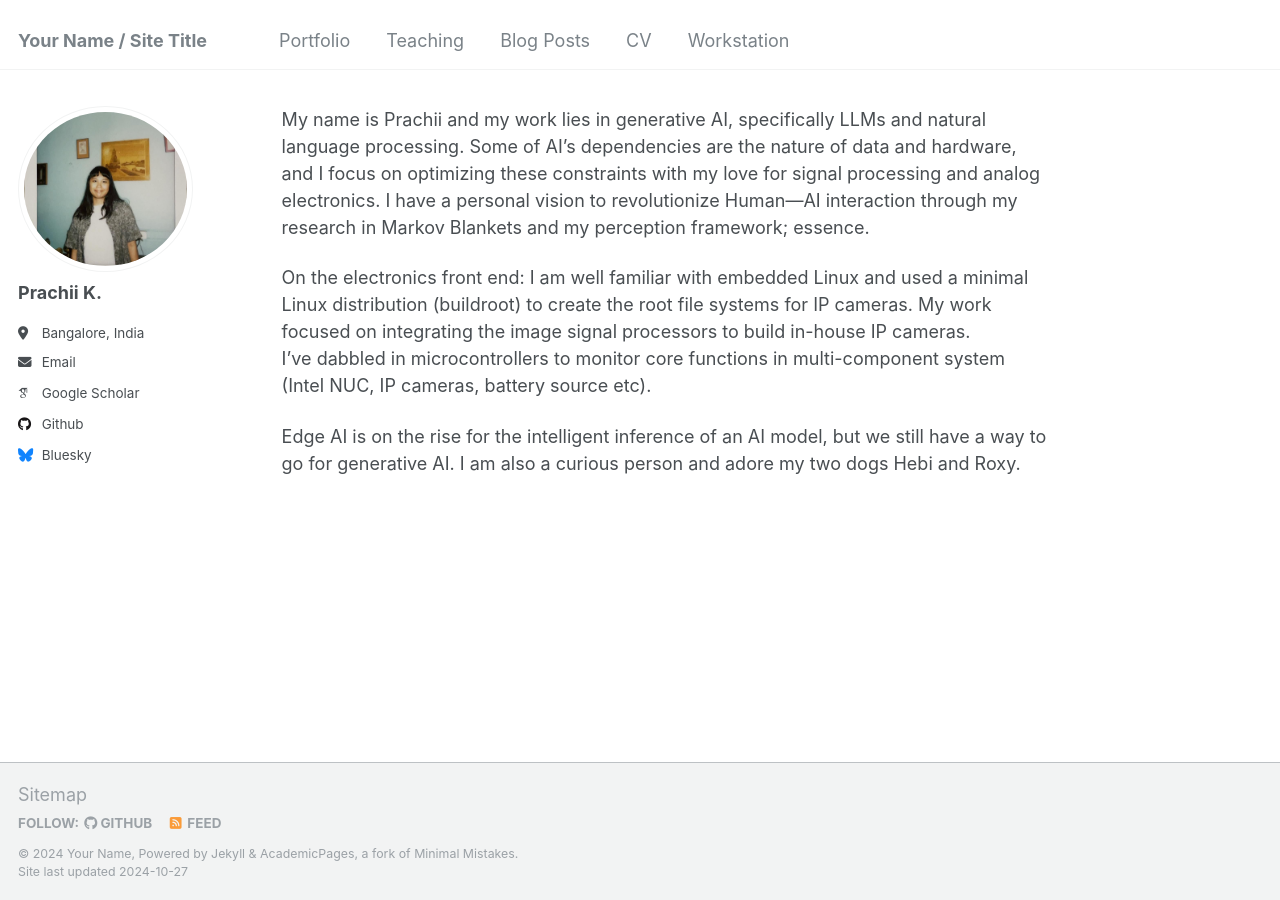
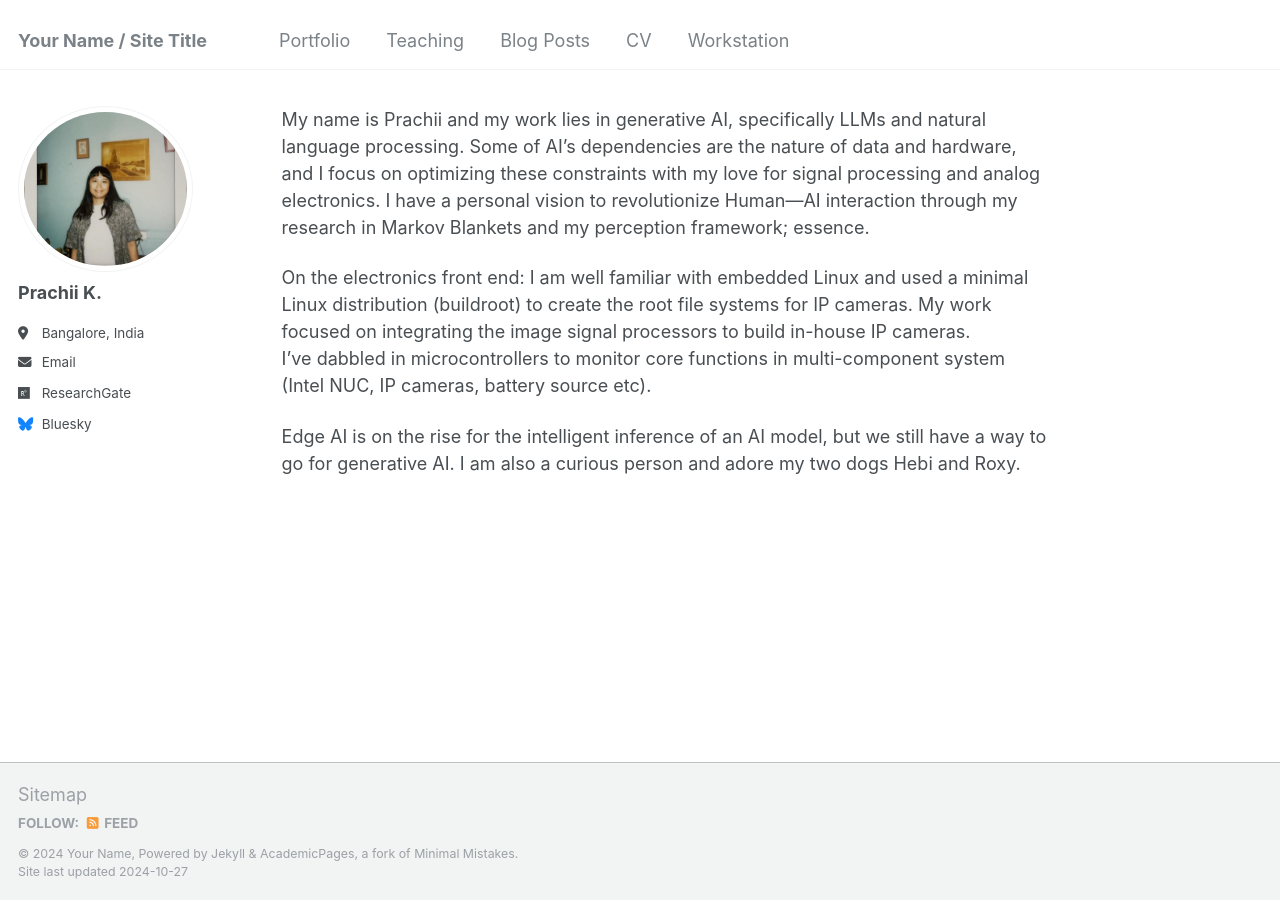
Before and after one commit to asaiyru99/asaiy, a Jekyll site: the page built from _pages/about.md, in a window 1280 px wide. Built offline with Jekyll 4.4.1, drawn with Linux system fonts in a browser that asks for light colours; some web fonts are replaced; part of the change alters nothing that is shown.

Commit message:
Update _config.yml

```diff
--- a/_config.yml
+++ b/_config.yml
@@ -32,18 +32,18 @@ author:
 
   # Academic websites
   arxiv            : # URL - Update with the correct link to your profile
-  googlescholar    : "https://scholar.google.com/citations?user=PS_CX0AAAAAJ"
+  googlescholar    : #URL
   impactstory      : # URL
   orcid            : null
   semantic         : # URL
   pubmed           : null
-  researchgate     : # URL
+  researchgate     : "https://www.researchgate.net/profile/Prachii-K"
 
   # Repositories and software development
   bitbucket        : # Username - Update with your username on the site
   codepen          : # Username
   dribbble         : # Username
-  github           : "academicpages"
+  github           : #Username
   kaggle           : # Username
   stackoverflow    : # User number or user number and name (i.e., use "1" or "1/jeff-atwood")
 
```
